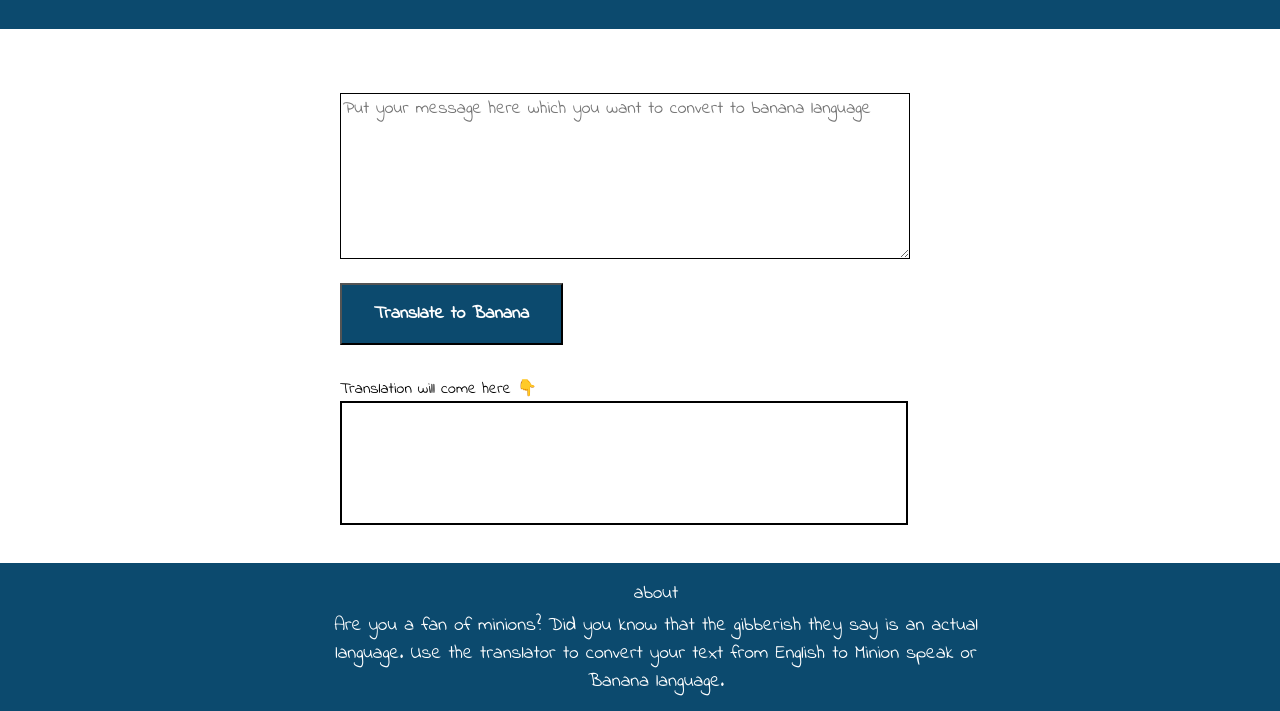
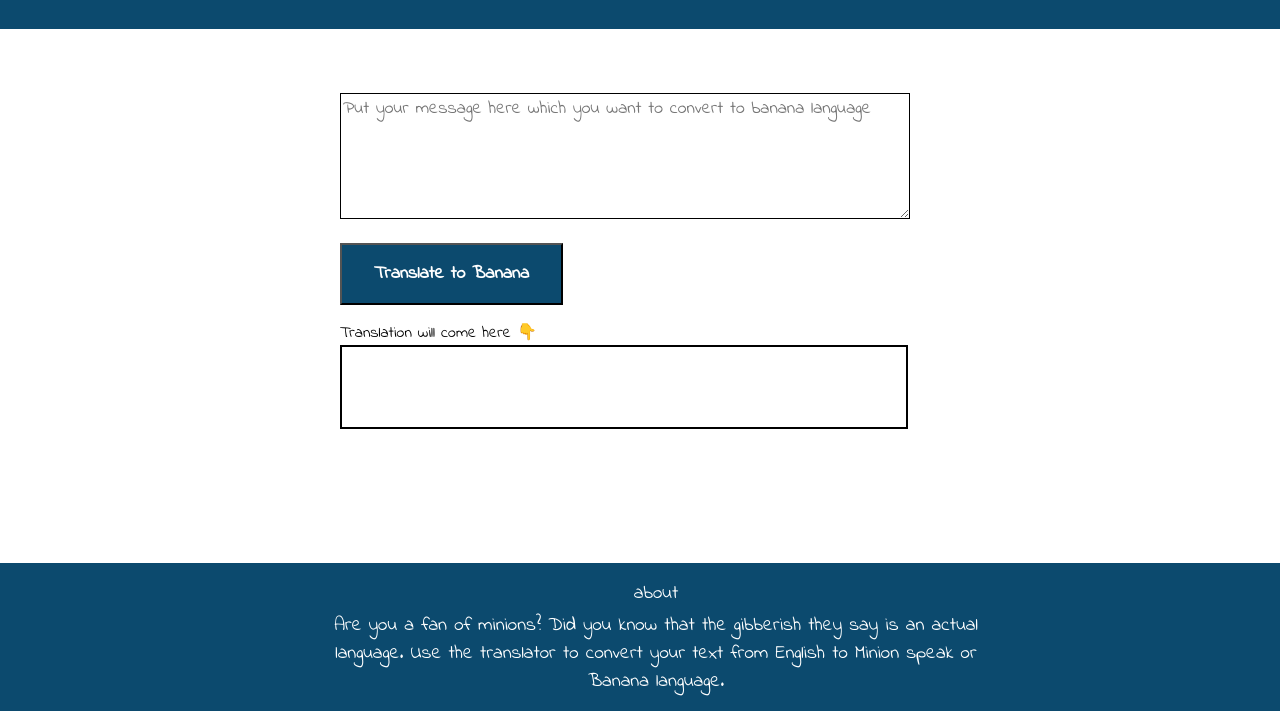
Before and after one commit to Shreyansh-09/mark-6-neog, a plain HTML site: page index.html in a window 1280 px wide. Shown: the part 89-800 px from the top of the page. Drawn offline with Linux system fonts and the light colour scheme.

Commit message:
style: UI fix

```diff
--- a/styles.css
+++ b/styles.css
@@ -24,9 +24,9 @@ nav {
 
 textarea {
     margin-top: 1.5rem;
-    margin-bottom: -1rem;
+    margin-bottom: 0rem;
     border: 1px solid black;
-    height: 20vh;
+    height: 15vh;
     width: 94%;
     font-family: inherit;
     font-size: large;
@@ -36,7 +36,7 @@ button {
     background-color: var(--primary-color);
     color: var(--secondary-color);
     padding: 1rem 2rem;
-    margin: 2rem 0rem;
+    margin: 1rem 0rem;
     font-family: inherit;
     font-size: large;
 }
@@ -49,7 +49,7 @@ main {
 
 #output {
     border: 2px solid black;
-    height: 15vh;
+    height: 10vh;
     width: 94%;
 }
 
```
